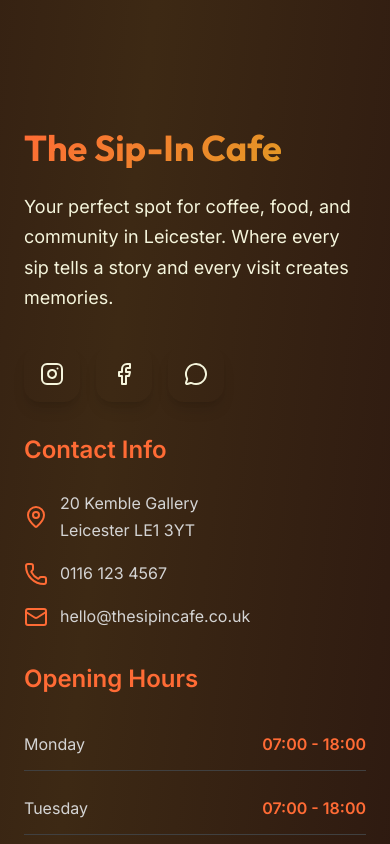
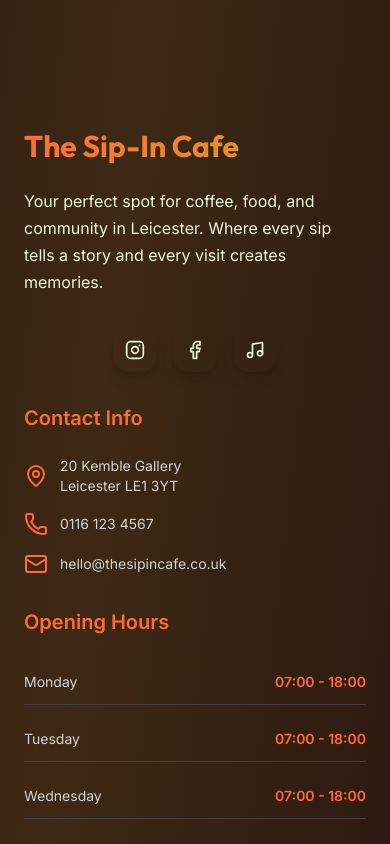
Before and after one commit to favasMuhammed/resturant-sanity, a Next.js app: page /contact in a window 390 px wide. Shown: the part 2060-2904 px from the top of the page. Built offline with nearby package versions, Linux system fonts and the light colour scheme; no server answers.

Commit message:
Improve footer responsiveness and fix TikTok icon: Replace MessageCircle with Music icon, add mobile-first responsive design, improve text sizing and spacing for all devices

```diff
--- a/src/components/Footer.tsx
+++ b/src/components/Footer.tsx
@@ -1,7 +1,7 @@
 'use client';
 
 import { motion } from "framer-motion";
-import { MapPin, Phone, Mail, Instagram, Facebook, MessageCircle } from "lucide-react";
+import { MapPin, Phone, Mail, Instagram, Facebook, Music } from "lucide-react";
 import type { CafeInfo } from "@/sanity/api";
 
 interface FooterProps {
@@ -55,8 +55,8 @@ export default function Footer({ cafeInfo }: FooterProps) {
     {
       name: "TikTok",
       href: cafe.socialMedia?.tiktok || "https://tiktok.com/@thesipincafe",
-      icon: MessageCircle,
-      color: "hover:text-black"
+      icon: Music,
+      color: "hover:text-pink-500"
     }
   ];
 
@@ -67,7 +67,7 @@ export default function Footer({ cafeInfo }: FooterProps) {
       <div className="absolute inset-0 bg-gradient-mesh opacity-5"></div>
 
       <div className="container mx-auto px-6 relative z-10">
-        <div className="grid lg:grid-cols-4 md:grid-cols-2 gap-8 mb-12">
+        <div className="grid lg:grid-cols-4 md:grid-cols-2 sm:grid-cols-1 gap-8 mb-12">
           {/* Brand Section */}
           <motion.div
             className="lg:col-span-2"
@@ -76,19 +76,19 @@ export default function Footer({ cafeInfo }: FooterProps) {
             transition={{ duration: 0.6 }}
             viewport={{ once: true }}
           >
-            <h3 className="text-4xl font-display font-bold mb-6 text-gradient">The Sip-In Cafe</h3>
-            <p className="text-cream-300 mb-8 text-lg leading-relaxed max-w-md text-body">
+            <h3 className="text-3xl md:text-4xl font-display font-bold mb-6 text-gradient">The Sip-In Cafe</h3>
+            <p className="text-cream-300 mb-8 text-base md:text-lg leading-relaxed max-w-md text-body">
               Your perfect spot for coffee, food, and community in Leicester.
               Where every sip tells a story and every visit creates memories.
             </p>
-            <div className="flex space-x-4">
+            <div className="flex flex-wrap gap-4 justify-center md:justify-start">
               {socialLinks.map((social, index) => (
                 <motion.a
                   key={social.name}
                   href={social.href}
                   target="_blank"
                   rel="noopener noreferrer"
-                  className={`p-4 rounded-2xl bg-coffee-800 hover:bg-coffee-700 transition-all duration-500 ${social.color} group shadow-lg hover:shadow-xl`}
+                  className={`p-3 md:p-4 rounded-2xl bg-coffee-800 hover:bg-coffee-700 transition-all duration-500 ${social.color} group shadow-lg hover:shadow-xl`}
                   whileHover={{ scale: 1.1, y: -2 }}
                   whileTap={{ scale: 0.95 }}
                   initial={{ opacity: 0, scale: 0 }}
@@ -96,7 +96,7 @@ export default function Footer({ cafeInfo }: FooterProps) {
                   transition={{ delay: index * 0.1, duration: 0.5 }}
                   viewport={{ once: true }}
                 >
-                  <social.icon className="w-6 h-6" />
+                  <social.icon className="w-5 h-5 md:w-6 md:h-6" />
                 </motion.a>
               ))}
             </div>
@@ -109,7 +109,7 @@ export default function Footer({ cafeInfo }: FooterProps) {
             transition={{ duration: 0.6, delay: 0.1 }}
             viewport={{ once: true }}
           >
-            <h4 className="text-2xl font-heading font-semibold mb-6 text-primary">Contact Info</h4>
+            <h4 className="text-xl md:text-2xl font-heading font-semibold mb-6 text-primary">Contact Info</h4>
             <div className="space-y-4">
               <motion.div
                 className="flex items-center space-x-3 group"
@@ -118,8 +118,8 @@ export default function Footer({ cafeInfo }: FooterProps) {
               >
                 <MapPin className="w-6 h-6 text-primary group-hover:text-accent transition-colors duration-300" />
                 <div>
-                  <p className="text-neutral-300 text-body">{cafe.address?.street || "20 Kemble Gallery"}</p>
-                  <p className="text-neutral-300 text-body">{cafe.address?.city || "Leicester"} {cafe.address?.postcode || "LE1 3YT"}</p>
+                  <p className="text-neutral-300 text-sm md:text-base">{cafe.address?.street || "20 Kemble Gallery"}</p>
+                  <p className="text-neutral-300 text-sm md:text-base">{cafe.address?.city || "Leicester"} {cafe.address?.postcode || "LE1 3YT"}</p>
                 </div>
               </motion.div>
 
@@ -130,7 +130,7 @@ export default function Footer({ cafeInfo }: FooterProps) {
                 transition={{ type: "spring", stiffness: 300 }}
               >
                 <Phone className="w-6 h-6 text-primary group-hover:text-accent transition-colors duration-300" />
-                <span className="text-neutral-300 group-hover:text-white transition-colors duration-300 text-body">{cafe.contact?.phone || "0116 123 4567"}</span>
+                <span className="text-neutral-300 group-hover:text-white transition-colors duration-300 text-sm md:text-base">{cafe.contact?.phone || "0116 123 4567"}</span>
               </motion.a>
 
               <motion.a
@@ -140,7 +140,7 @@ export default function Footer({ cafeInfo }: FooterProps) {
                 transition={{ type: "spring", stiffness: 300 }}
               >
                 <Mail className="w-6 h-6 text-primary group-hover:text-accent transition-colors duration-300" />
-                <span className="text-neutral-300 group-hover:text-white transition-colors duration-300 text-body">{cafe.contact?.email || "hello@thesipincafe.co.uk"}</span>
+                <span className="text-neutral-300 group-hover:text-white transition-colors duration-300 text-sm md:text-base">{cafe.contact?.email || "hello@thesipincafe.co.uk"}</span>
               </motion.a>
             </div>
           </motion.div>
@@ -152,7 +152,7 @@ export default function Footer({ cafeInfo }: FooterProps) {
             transition={{ duration: 0.6, delay: 0.2 }}
             viewport={{ once: true }}
           >
-            <h4 className="text-2xl font-heading font-semibold mb-6 text-primary">Opening Hours</h4>
+            <h4 className="text-xl md:text-2xl font-heading font-semibold mb-6 text-primary">Opening Hours</h4>
             <div className="space-y-3">
               {cafe.openingHours && cafe.openingHours.length > 0 ? (
                 cafe.openingHours.map((hours, index) => (
@@ -162,8 +162,8 @@ export default function Footer({ cafeInfo }: FooterProps) {
                     whileHover={{ x: 5 }}
                     transition={{ type: "spring", stiffness: 300 }}
                   >
-                    <span className="text-neutral-300 text-body capitalize">{hours.day}</span>
-                    <span className="text-primary font-semibold">
+                    <span className="text-neutral-300 text-sm md:text-base capitalize">{hours.day}</span>
+                    <span className="text-primary font-semibold text-sm md:text-base">
                       {hours.isOpen ? `${hours.openTime} - ${hours.closeTime}` : "Closed"}
                     </span>
                   </motion.div>
@@ -175,8 +175,8 @@ export default function Footer({ cafeInfo }: FooterProps) {
                     whileHover={{ x: 5 }}
                     transition={{ type: "spring", stiffness: 300 }}
                   >
-                    <span className="text-neutral-300 text-body">Monday - Friday</span>
-                    <span className="text-primary font-semibold">7:00 AM - 6:00 PM</span>
+                    <span className="text-neutral-300 text-sm md:text-base">Monday - Friday</span>
+                    <span className="text-primary font-semibold text-sm md:text-base">7:00 AM - 6:00 PM</span>
                   </motion.div>
 
                   <motion.div
@@ -184,8 +184,8 @@ export default function Footer({ cafeInfo }: FooterProps) {
                     whileHover={{ x: 5 }}
                     transition={{ type: "spring", stiffness: 300 }}
                   >
-                    <span className="text-neutral-300 text-body">Saturday</span>
-                    <span className="text-primary font-semibold">8:00 AM - 7:00 PM</span>
+                    <span className="text-neutral-300 text-sm md:text-base">Saturday</span>
+                    <span className="text-primary font-semibold text-sm md:text-base">8:00 AM - 7:00 PM</span>
                   </motion.div>
 
                   <motion.div
@@ -193,8 +193,8 @@ export default function Footer({ cafeInfo }: FooterProps) {
                     whileHover={{ x: 5 }}
                     transition={{ type: "spring", stiffness: 300 }}
                   >
-                    <span className="text-neutral-300 text-body">Sunday</span>
-                    <span className="text-primary font-semibold">8:00 AM - 7:00 PM</span>
+                    <span className="text-neutral-300 text-sm md:text-base">Sunday</span>
+                    <span className="text-primary font-semibold text-sm md:text-base">8:00 AM - 7:00 PM</span>
                   </motion.div>
                 </>
               )}
@@ -210,7 +210,7 @@ export default function Footer({ cafeInfo }: FooterProps) {
           transition={{ duration: 0.6, delay: 0.3 }}
           viewport={{ once: true }}
         >
-          <p className="text-neutral-400 text-body">
+          <p className="text-neutral-400 text-sm md:text-base text-center">
             &copy; 2024 The Sip-In Cafe. All rights reserved. Made with ❤️ in Leicester.
           </p>
         </motion.div>
```
Also changed, not shown: src/components/HomePageClient.tsx (+7 -7 lines).
